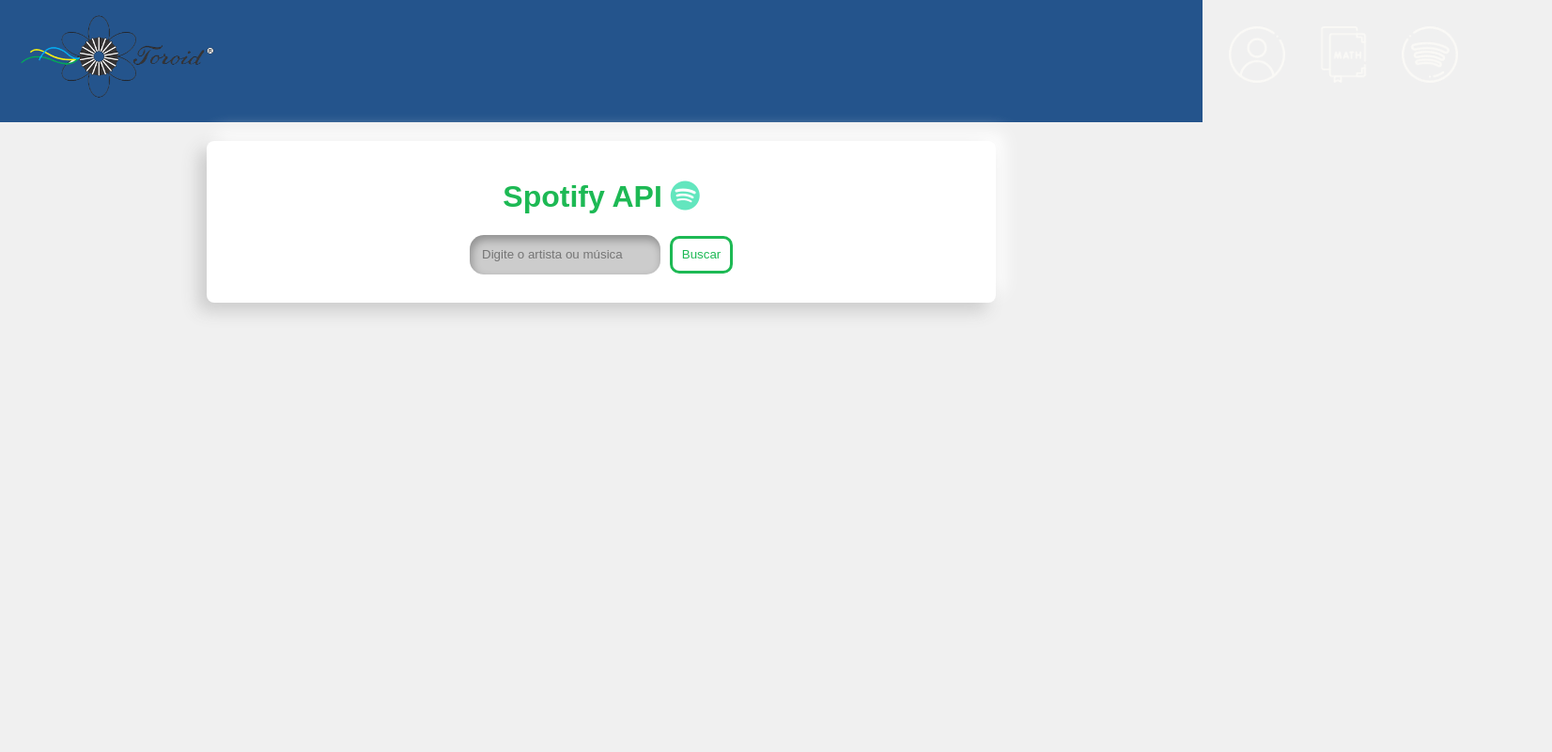
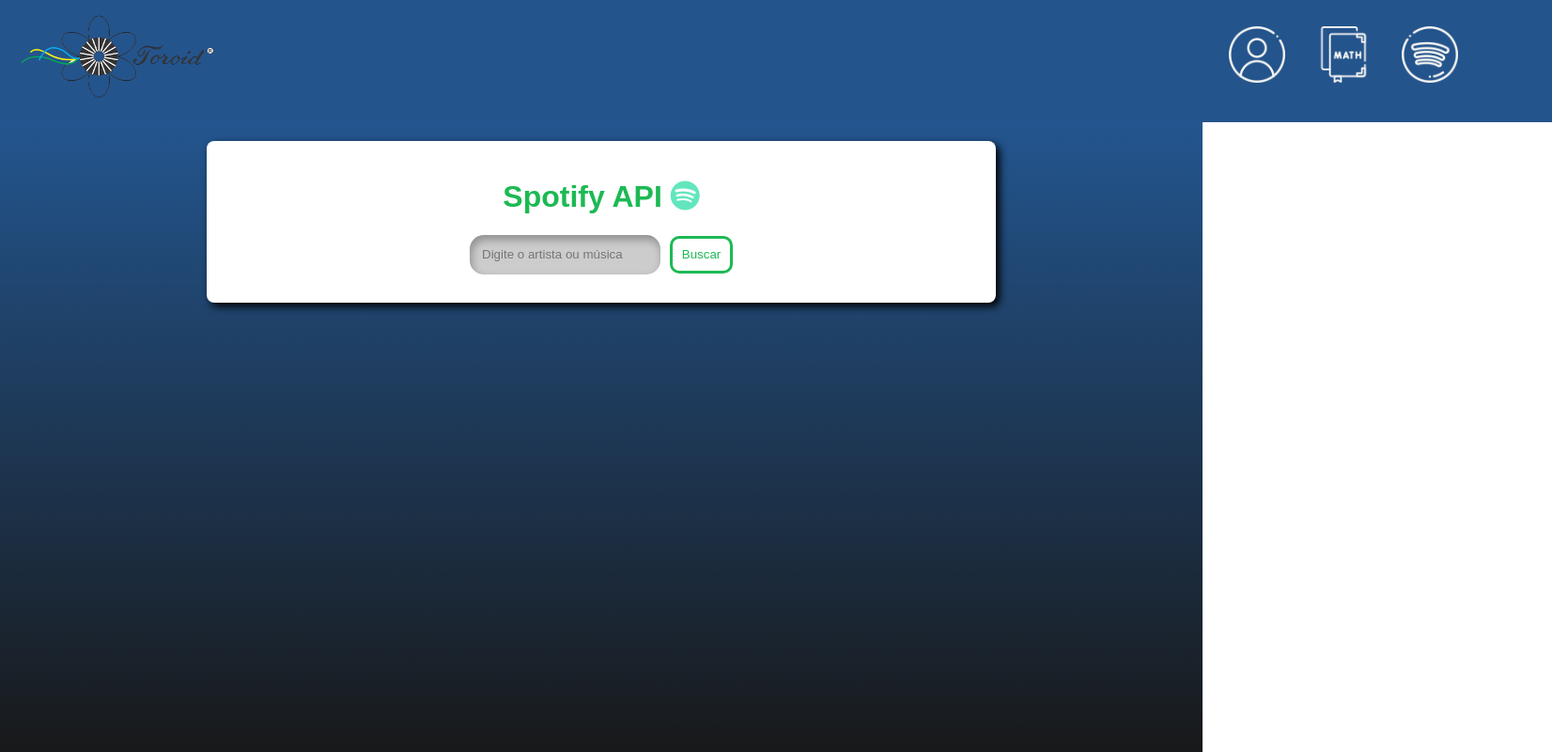
Before and after one commit to GabrielPrad/ProjetoWeb, a plain HTML site: page index.html in a window 1280 px wide. Shown: the whole page at 94% size, 1652 px wide, since content can reach past the window. Drawn offline with nearby package versions, Linux system fonts and the light colour scheme.

Commit message:
Update style.css

```diff
--- a/style.css
+++ b/style.css
@@ -2,7 +2,10 @@ body {
     font-family: Arial, sans-serif;
     margin: 0;
     padding: 0;
-    background-color: #f0f0f0;
+    background: linear-gradient(to bottom, #2561a5, #18191a);
+    background-repeat: no-repeat;
+    background-size: cover;
+    background-attachment: fixed;
 }
 
 header {
@@ -11,6 +14,7 @@ header {
     justify-content: space-between;
     background: #24548c;
     padding: 10px;
+    width: 204vh;
 }
 
 .logo {
@@ -47,8 +51,7 @@ nav {
     background-color: #fff;
     padding: 20px;
     border-radius: 8px;
-    box-shadow: -9px 9px 18px #cccccc,
-    9px -9px 18px #ffffff;
+    box-shadow: 4px 4px 8px;
     text-align: center;
 }
 
```
